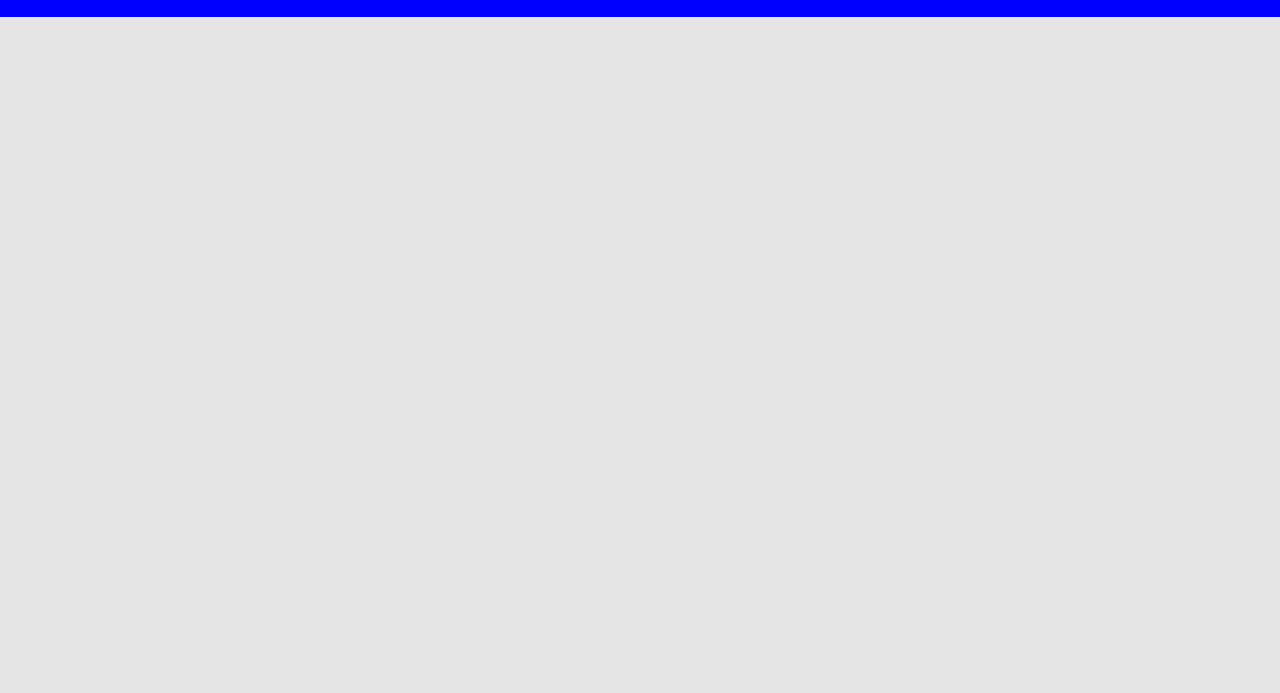
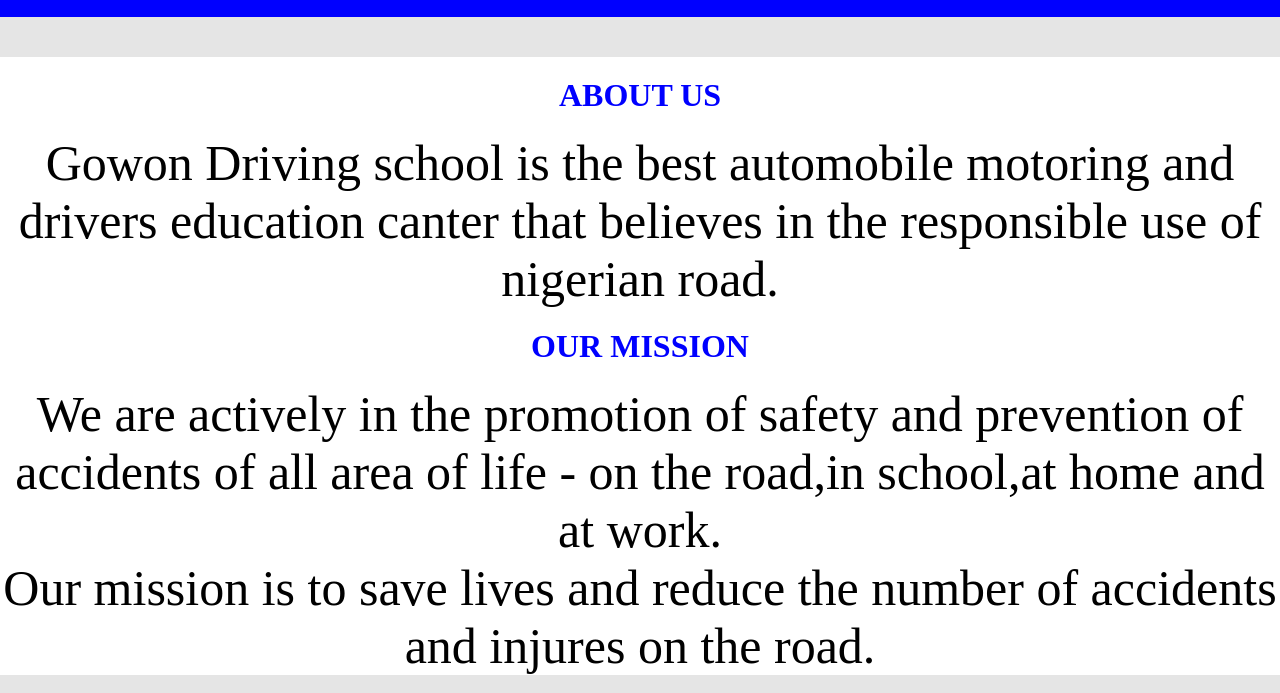
Before and after one commit to nnolibenjamine/codeville-project, a plain HTML site: page Driving-school-website/about.html in a window 1280 px wide. Shown: the part 107-800 px from the top of the page. Drawn offline with Linux system fonts and the light colour scheme.

Commit message:
initial commit

```diff
--- a/Driving-school-website/about.html
+++ b/Driving-school-website/about.html
@@ -24,7 +24,20 @@
         </div>
 
         <section class="about">
+            <h1>ABOUT US</h1>
+            <div class="about1">
+                <p>Gowon Driving school is the best automobile motoring and drivers education canter that
+                    believes in the responsible use of nigerian road.
+                </p>
+            </div>
 
+            <h1>OUR MISSION</h1>
+            <div class="about1">
+                <p>We are actively in the promotion of safety and prevention of accidents of all
+                    area of life - on the road,in school,at home and at work. <br>
+                    Our mission is to save lives and reduce the number of accidents and injures on the road.
+                </p>
+            </div>
         </section>
     </body>
 </html>
--- a/Driving-school-website/style.css
+++ b/Driving-school-website/style.css
@@ -312,7 +312,6 @@
     padding: 20px 20px;
     text-align: center;
     font-size: xx-large;
-    background-color: aquamarine;
 }
 .teacher{
     display: flex;
@@ -378,3 +377,8 @@
     max-width: 1500px;
     margin: 0 auto;
 }
+.about1{
+    font-size: 50px;
+    font-weight: 500;
+    text-align: center;
+}
```
